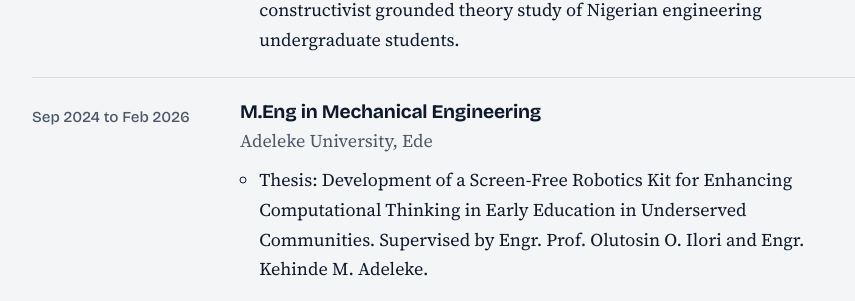
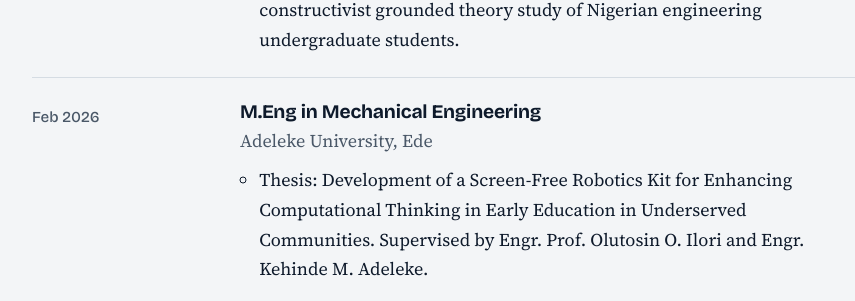
Before and after one commit to JoshuaOlu/personal-website, a Jekyll site: the page built from cv/index.html, in a window 1280 px wide and 900 px high, scrolled down 563 px. Shown: the part 152-453 px from the top of the window, without its empty margins (92-947 px from the left). Built offline with Jekyll 4.4.1, drawn with Linux system fonts in a browser that asks for light colours.

Commit message:
Update CV

```diff
--- a/_data/cv.yml
+++ b/_data/cv.yml
@@ -31,7 +31,7 @@
     org: Adeleke University, Ede
     bullets:
     - 'Thesis: Development of a Screen-Free Robotics Kit for Enhancing Computational Thinking in Early Education in Underserved Communities. Supervised by Engr. Prof. Olutosin O. Ilori and Engr. Kehinde M. Adeleke.'
-    dates: Sep 2024 to Feb 2026
+    dates: Feb 2026
 
   - title: B.Eng in Mechanical Engineering
     org: Adeleke University, Ede
```
